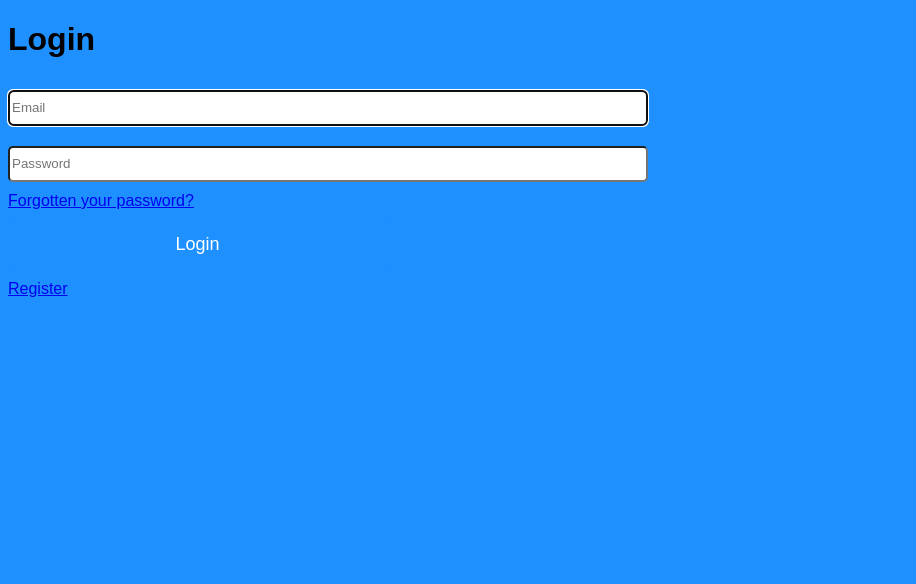
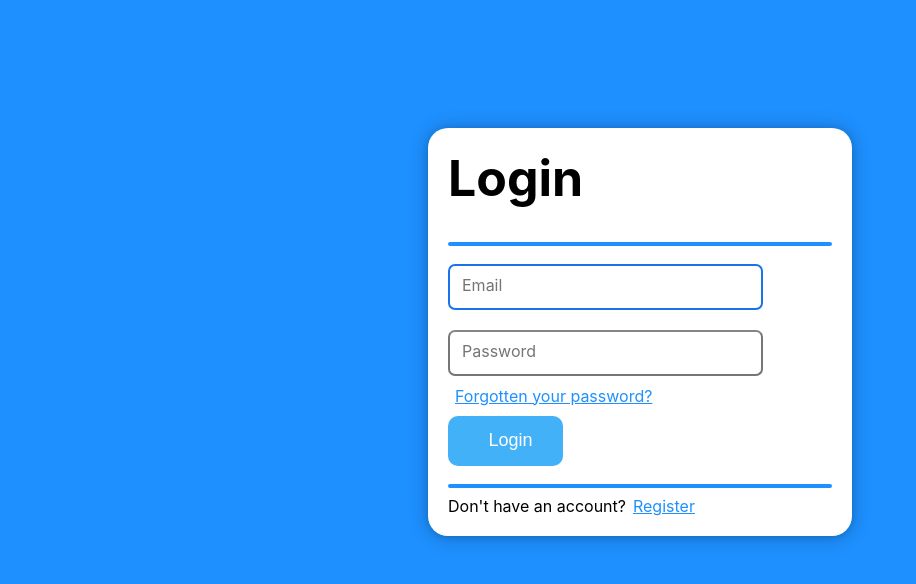
Before and after one commit to finlayrichardson/ah-project, a PHP site: page /login.php in a window 1280 px wide. Shown: the top 584 px of the page, without its empty margins (0-916 px from the left). Run offline with PHP 8.4, Linux system fonts and the light colour scheme.

Commit message:
Update css

```diff
--- a/index.php
+++ b/index.php
@@ -8,6 +8,7 @@ require('./auth.php');
         <title>Codecanopy</title>
         <meta name="viewport" content="width=device-width, initial-scale=1">
         <link rel="stylesheet" href="/resources/style.css">
+        <script type="text/javascript" src="https://livejs.com/live.js"></script>
     </head>
     <body>
         <?php include("includes/nav.php");?>
--- a/login.php
+++ b/login.php
@@ -76,13 +76,17 @@ if ($_SERVER['REQUEST_METHOD'] == "POST") {
         <link rel="stylesheet" href="/resources/style.css">
     </head>
     <body>
+        <div class="user-form">
             <h1>Login</h1>
+            <hr>
             <form method="POST">
                 <input type="text" name="email" required autofocus placeholder="Email" value="<?php if (isset($_POST['email'])) echo $_POST['email'];?>"><br>
                 <input type="password" name="password" required placeholder="Password" value="<?php if (isset($_POST['password'])) echo $_POST['password'];?>"><br>
                 <a href="forgot-password<?php if (isset($_POST['email'])) echo '?email=' . $_POST['email'];?>">Forgotten your password?</a><br>
                 <input type="submit" value="Login">
             </form>
-        <a href="register" class="button">Register</a>
+            <hr>
+            <span>Don't have an account?<a href="register" class="button">Register</a></span>
+        </div>
     </body>
 </html>
--- a/register.php
+++ b/register.php
@@ -89,6 +89,7 @@ if ($_SERVER['REQUEST_METHOD'] == "POST") {
     <body>
         <div class="user-form">
             <h1>Register</h1>
+            <hr>
             <form method="POST">
                 <input type="text" name="first_name" required autofocus pattern="[a-zA-ZäöüßÄÖÜ ]+" maxlength="20" placeholder="First Name" value="<?php if (isset($_POST['first_name'])) echo $_POST['first_name'];?>"><br>
                 <input type="text" name="last_name" required pattern="[a-zA-ZäöüßÄÖÜ ]+" maxlength="20" placeholder="Last Name" value="<?php if (isset($_POST['last_name'])) echo $_POST['last_name'];?>"><br>
@@ -97,7 +98,8 @@ if ($_SERVER['REQUEST_METHOD'] == "POST") {
                 <input type="password" name="password2" required placeholder="Confirm Password" value="<?php if (isset($_POST['password2'])) echo $_POST['password2'];?>"><br>
                 <input type="submit" value="Register">
             </form>
-            <a href="login" class="button">Login</a>
+            <hr>
+            <span>Have an account?<a href="login" class="button">Login</a></span>
         </div>
     </body>
 </html>
--- a/resources/style.css
+++ b/resources/style.css
@@ -1,16 +1,30 @@
 :root {
-  --font: Arial, Helvetica, sans-serif;
+  --font: Inter;
+}
+
+nav {
+  padding-bottom: 30px;
+  width: 100%;
+  background-color: white;
+  box-shadow: 0 1px 6px rgba(0, 0, 0, 0.12), 0 1px 20px rgba(0, 0, 0, 0.24);
 }
 
 nav ul {
   list-style-type: none;
   margin: 10px;
+  margin-top: 0;
   padding: 10px;
 }
 
 nav ul li {
   padding: 10px;
   float: left;
+  background-color: white;
+}
+
+nav ul li a {
+  text-decoration: none;
+  color: black;
 }
 
 .title a {
@@ -166,6 +180,7 @@ nav ul li {
 body {
   background-color: dodgerblue;
   font-family: var(--font);
+  margin: 0;
 }
 
 input {
@@ -179,14 +194,17 @@ input[type="submit"] {
   padding-top: 5px;
   padding-bottom: 5px;
   border: none;
-  background-color: dodgerblue;
+  background-color: rgb(66, 177, 247);
   font-size: 18px;
   height: 50px;
   width: 30%;
+  cursor: pointer;
+  border-radius: 10px;
 }
 
 input::placeholder {
   font-family: var(--font);
+  font-size: medium;
 }
 
 input:-ms-input-placeholder {
@@ -201,19 +219,43 @@ input::-ms-input-placeholder {
   background-color: white;
   border-radius: 20px;
   padding: 20px;
-  /* position: fixed;
-  left: 50%; */
   margin: auto;
-  width: 50%;
-  box-shadow: 0 1px 6px rgba(0, 0, 0, 0.12), 0 1px 4px rgba(0, 0, 0, 0.24);
+  margin-top: 10%;
+  width: 30%;
+  box-shadow: 0 1px 6px rgba(0, 0, 0, 0.12), 0 1px 20px rgba(0, 0, 0, 0.24);
 }
 
 .user-form h1 {
   margin-top: 0px;
+  font-size: 50px;
 }
 
 input {
-  width: 50%;
-  height: 30px;
+  text-indent: 10px;
+  width: 80%;
+  height: 40px;
+  border-style: solid;
+  border-radius: 7px;
+  border-top-color: rgb(133, 133, 133);
+  border-width: 2px;
+}
+
+input:focus {
+  outline: none !important;
+  border: 2px solid rgba(26, 115, 232, 255);
+}
+
+hr {
+  border: 2px solid dodgerblue;
   border-radius: 5px;
 }
+
+a {
+  color: dodgerblue;
+  border-radius: 5px;
+  padding: 7px;
+}
+
+.title a {
+  color: black;
+}
```
Lines whose indentation alone changed are shown as unchanged.
